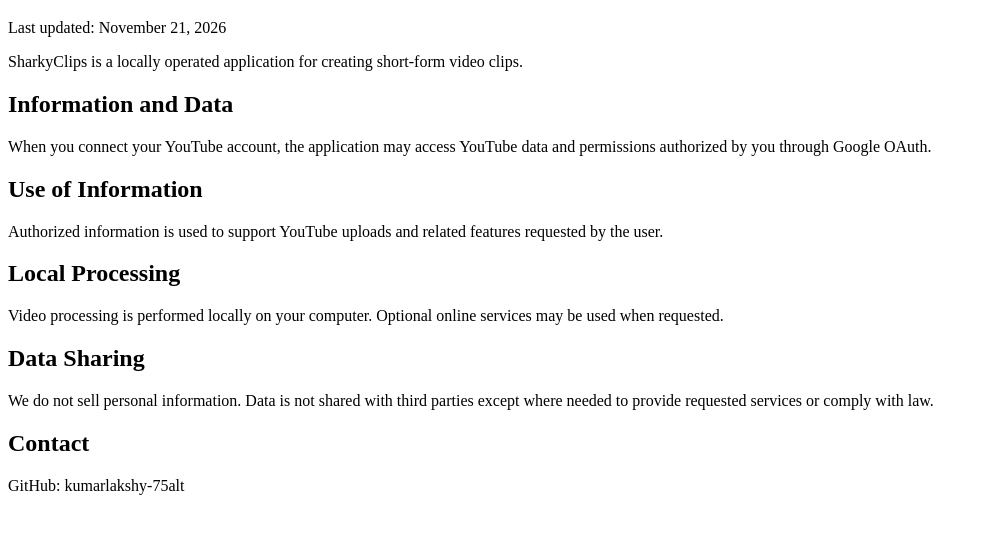
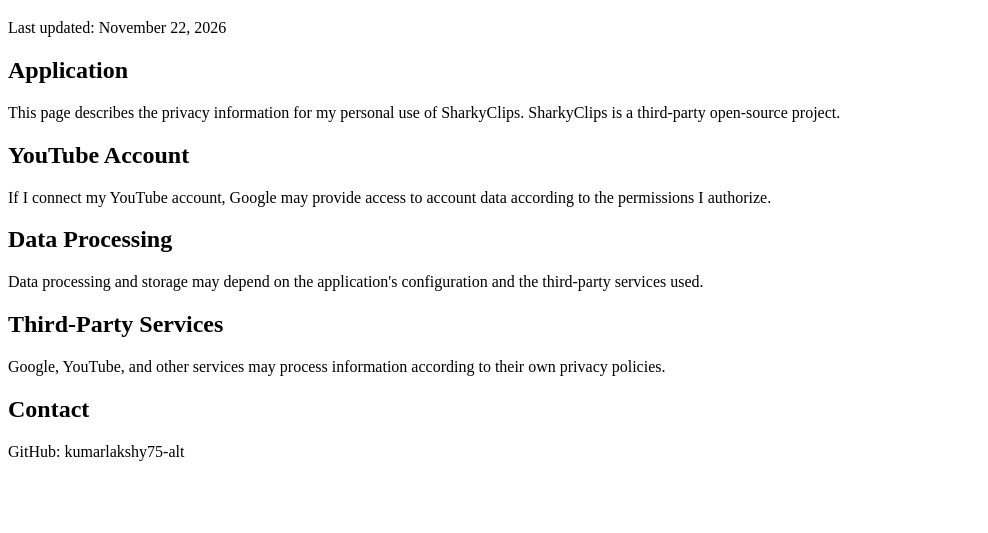
Before and after one commit to kumarlakshy75-alt/sharkyclips-legal, a plain HTML site: page privacy.html in a window 1280 px wide. Shown: the part 61-594 px from the top of the page, without its empty margins (0-988 px from the left). Drawn offline with Linux system fonts and the light colour scheme.

Commit message:
Revise privacy policy content and headings
Updated the privacy policy details and headings for clarity.

```diff
--- a/privacy.html
+++ b/privacy.html
@@ -4,27 +4,25 @@
 <head>
   <meta charset="UTF-8">
   <meta name="viewport" content="width=device-width, initial-scale=1.0">
-  <title>SharkyClips Privacy Policy</title>
+  <title>Privacy Policy</title>
 </head>
 <body>
   <h1>Privacy Policy</h1>
-  <p>Last updated: November 21, 2026</p>
+  <p>Last updated: November 22, 2026</p>
 
-  <p>SharkyClips is a locally operated application for creating short-form video clips.</p>
+  <h2>Application</h2>
+  <p>This page describes the privacy information for my personal use of SharkyClips. SharkyClips is a third-party open-source project.</p>
 
-  <h2>Information and Data</h2>
-  <p>When you connect your YouTube account, the application may access YouTube data and permissions authorized by you through Google OAuth.</p>
+  <h2>YouTube Account</h2>
+  <p>If I connect my YouTube account, Google may provide access to account data according to the permissions I authorize.</p>
 
-  <h2>Use of Information</h2>
-  <p>Authorized information is used to support YouTube uploads and related features requested by the user.</p>
+  <h2>Data Processing</h2>
+  <p>Data processing and storage may depend on the application's configuration and the third-party services used.</p>
 
-  <h2>Local Processing</h2>
-  <p>Video processing is performed locally on your computer. Optional online services may be used when requested.</p>
-
-  <h2>Data Sharing</h2>
-  <p>We do not sell personal information. Data is not shared with third parties except where needed to provide requested services or comply with law.</p>
+  <h2>Third-Party Services</h2>
+  <p>Google, YouTube, and other services may process information according to their own privacy policies.</p>
 
   <h2>Contact</h2>
-  <p>GitHub: kumarlakshy-75alt</p>
+  <p>GitHub: kumarlakshy75-alt</p>
 </body>
 </html>
```
